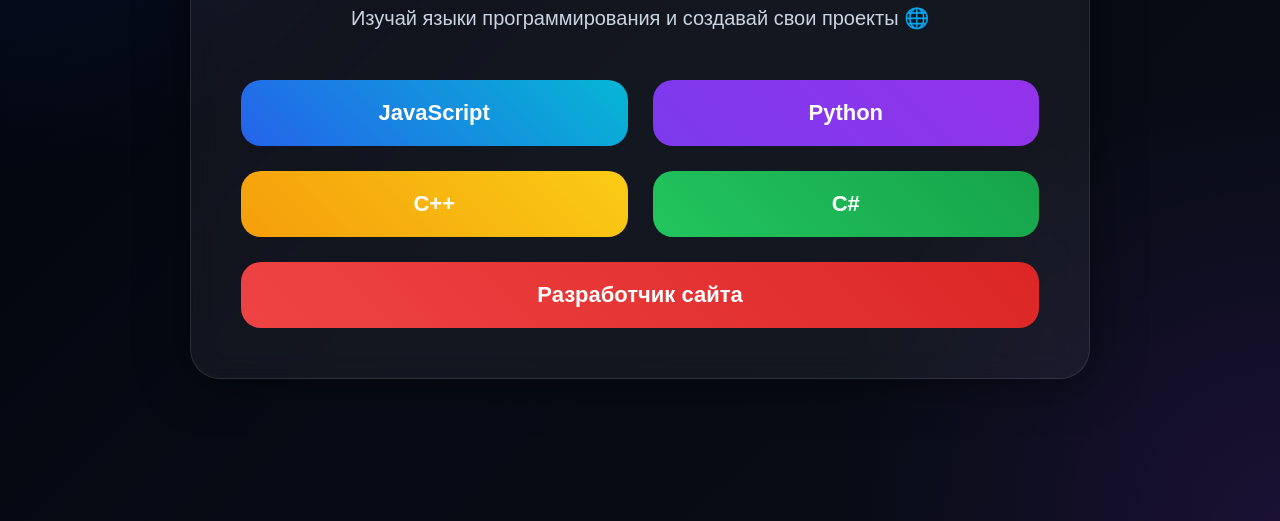
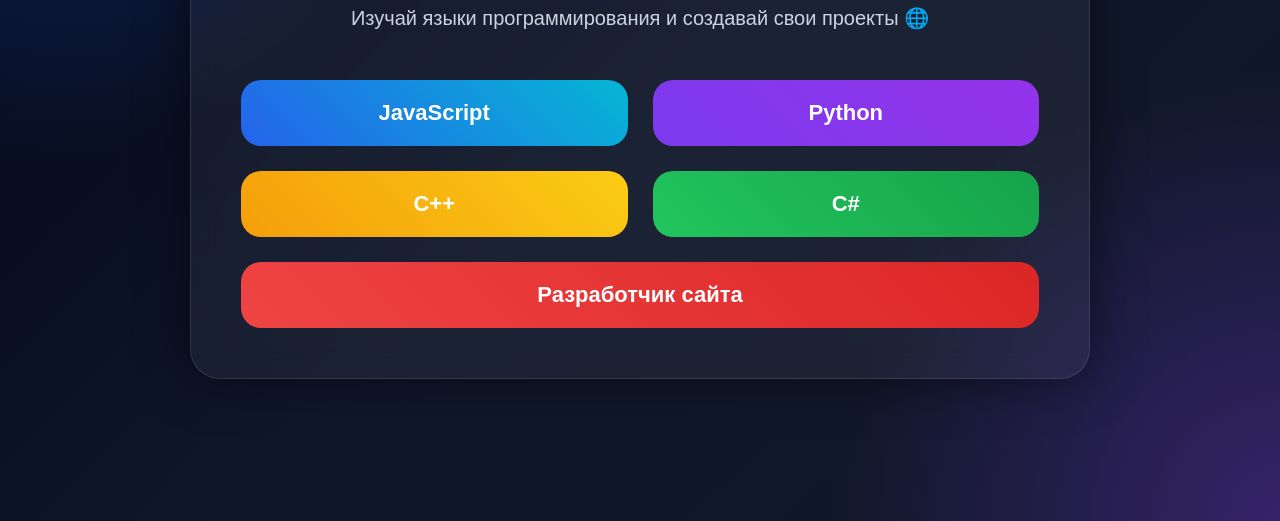
Before and after one commit to Kardcode/Kardcode, a plain HTML site: page index.html in a window 1280 px wide. Shown: the part 279-800 px from the top of the page. Drawn offline with Linux system fonts and the light colour scheme.

Commit message:
Refactor CSS styles for body and container

```diff
--- a/style.css
+++ b/style.css
@@ -7,54 +7,44 @@
 
 body{
     min-height:100vh;
+
     display:flex;
     justify-content:center;
     align-items:center;
 
+    background:#0f172a;
 
-    background-image: url("");
-    background-size: cover;
-    background-position: center;
-    background-repeat: no-repeat;
-
-    position:relative;
     color:white;
 }
 
-
-body::before{
-    content:"";
-    position:absolute;
-    top:0;
-    left:0;
-    width:100%;
-    height:100%;
-    background:rgba(0,0,0,0.5);
-    z-index:0;
-}
-
-/* контейнер */
+/* Контейнер */
 .container{
     text-align:center;
     padding:40px;
 
-    background:rgba(0,0,0,0.6);
+    background:rgba(255,255,255,0.05);
+
     border-radius:25px;
 
     border:1px solid rgba(255,255,255,0.1);
+
     box-shadow:0 0 40px rgba(0,0,0,0.5);
-
-    position:relative;
-    z-index:1;
 }
 
-
+/* Заголовок */
 h1{
     font-size:50px;
     margin-bottom:20px;
 }
 
+/* Текст */
+p{
+    color:#cbd5e1;
+    font-size:20px;
+    margin-bottom:30px;
+}
 
+/* Кнопки */
 .buttons{
     display:grid;
     grid-template-columns:repeat(2,1fr);
@@ -64,14 +54,17 @@ h1{
 
 button{
     padding:18px;
+
     border:none;
     border-radius:15px;
 
     font-size:18px;
     font-weight:bold;
+
     cursor:pointer;
 
     transition:0.3s;
+
     color:white;
 }
 
@@ -79,9 +72,12 @@ button:hover{
     transform:scale(1.05) translateY(-5px);
 }
 
-
+/* Цвета кнопок */
 .btn1{background:#2563eb;}
 .btn2{background:#7c3aed;}
 .btn3{background:#f59e0b;}
 .btn4{background:#22c55e;}
-.btn5{background:#ef4444;}
+.btn5{
+    background:#ef4444;
+    grid-column:span 2;
+}
```
